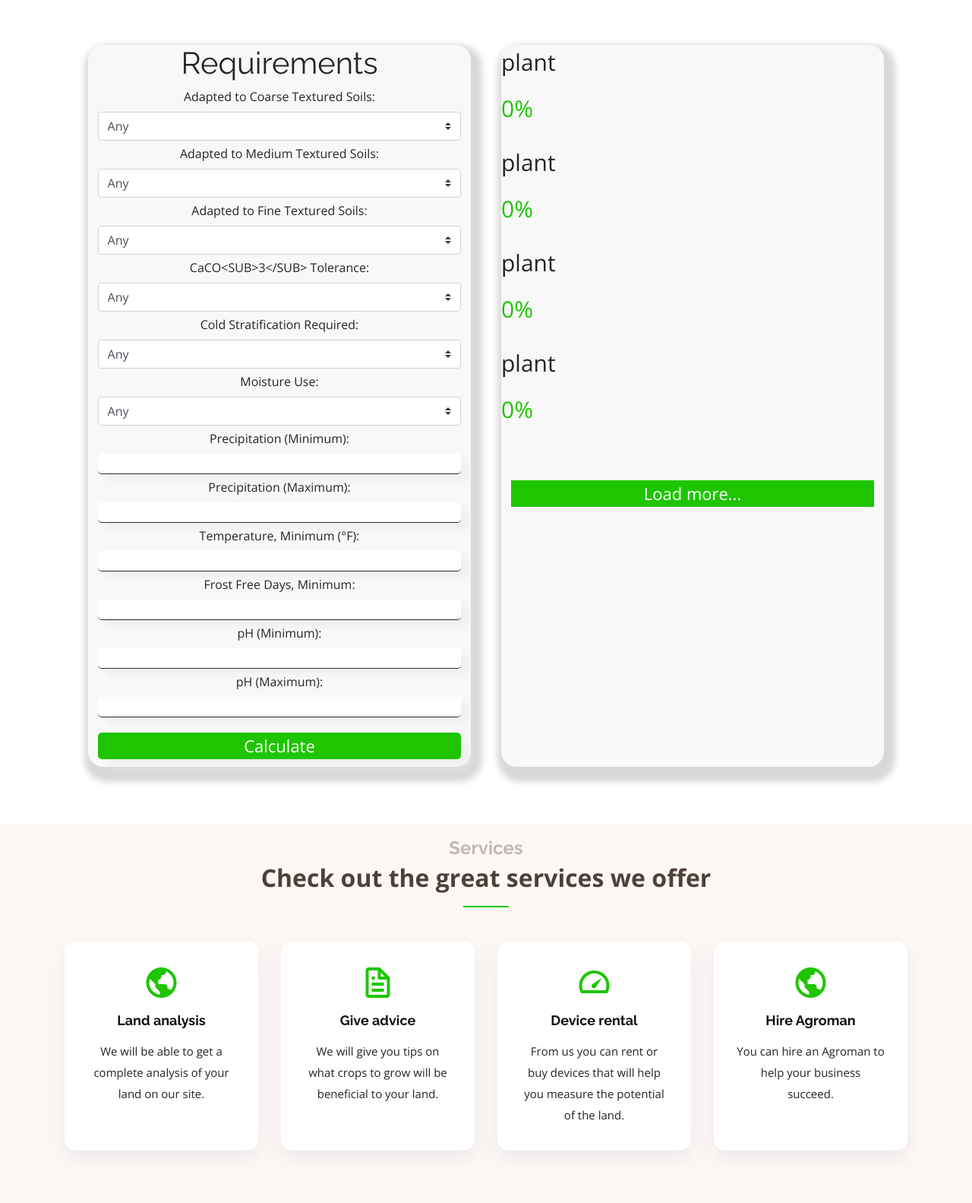
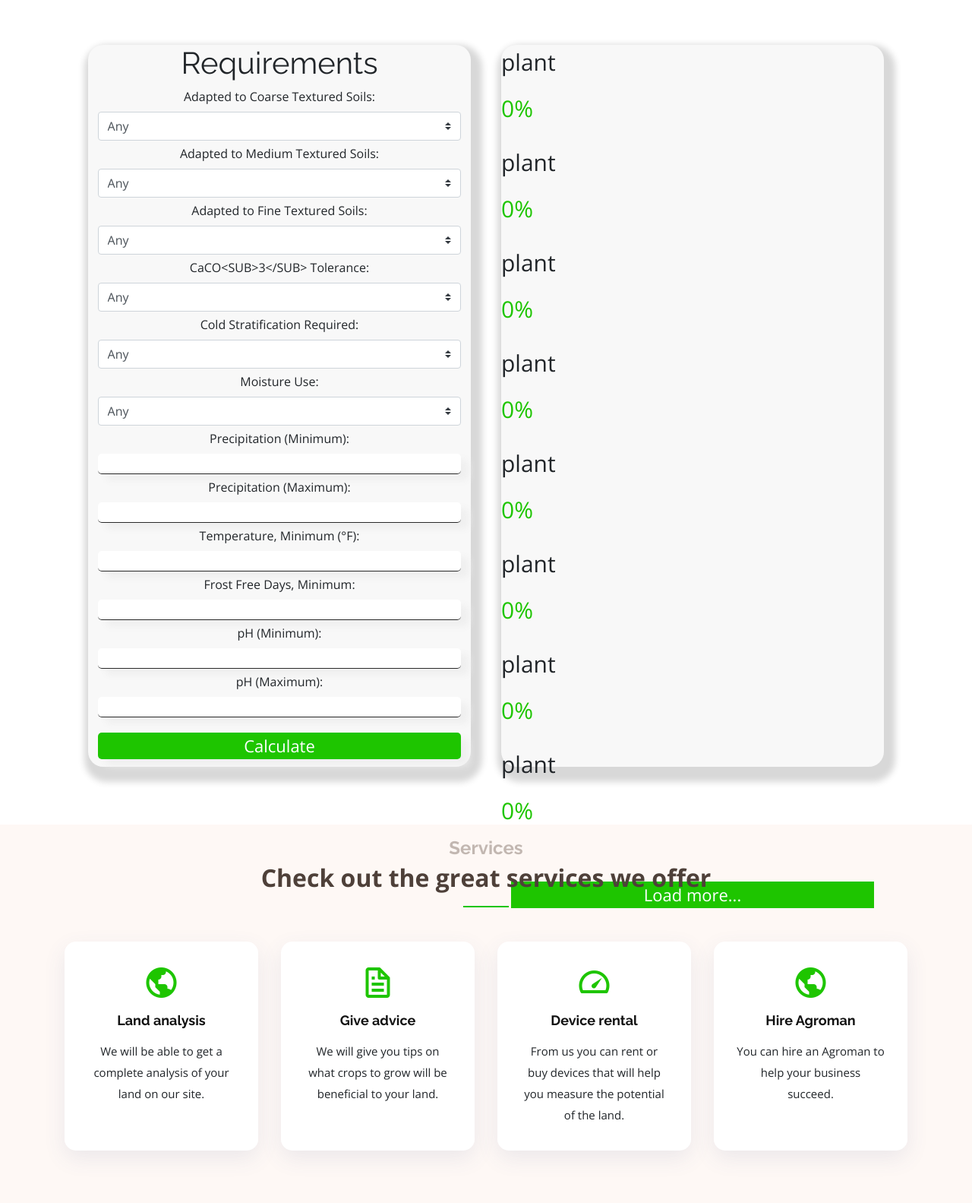
Before and after one commit to marvelyko/AgroLand, a Flask app: page / in a window 1280 px wide. Shown: the part 633-2216 px from the top of the page at 76% size. Run offline with Flask 2, Linux system fonts and the light colour scheme; parts of the project's set-up code (start-up, migrations or seed data) failed here and were passed over; some libraries are stand-ins or nearby versions.

Commit message:
update
update

```diff
--- a/myproject/templates/index.html
+++ b/myproject/templates/index.html
@@ -155,6 +155,30 @@
         </div>
 
         <div class="form-stat-container">
+          <div>
+            <div class="dib statistic">
+              <p> {{ names[0] }}</p>
+              <p class="percent">{{ scores[0] }}<span>%</span></p>
+            </div>
+          </div>
+          <div>
+            <div class="dib statistic">
+              <p> {{ names[0] }}</p>
+              <p class="percent">{{ scores[0] }}<span>%</span></p>
+            </div>
+          </div>
+          <div>
+            <div class="dib statistic">
+              <p> {{ names[0] }}</p>
+              <p class="percent">{{ scores[0] }}<span>%</span></p>
+            </div>
+          </div>
+          <div>
+            <div class="dib statistic">
+              <p> {{ names[0] }}</p>
+              <p class="percent">{{ scores[0] }}<span>%</span></p>
+            </div>
+          </div>
           <div>
             <div class="dib statistic">
               <p> {{ names[0] }}</p>
```
